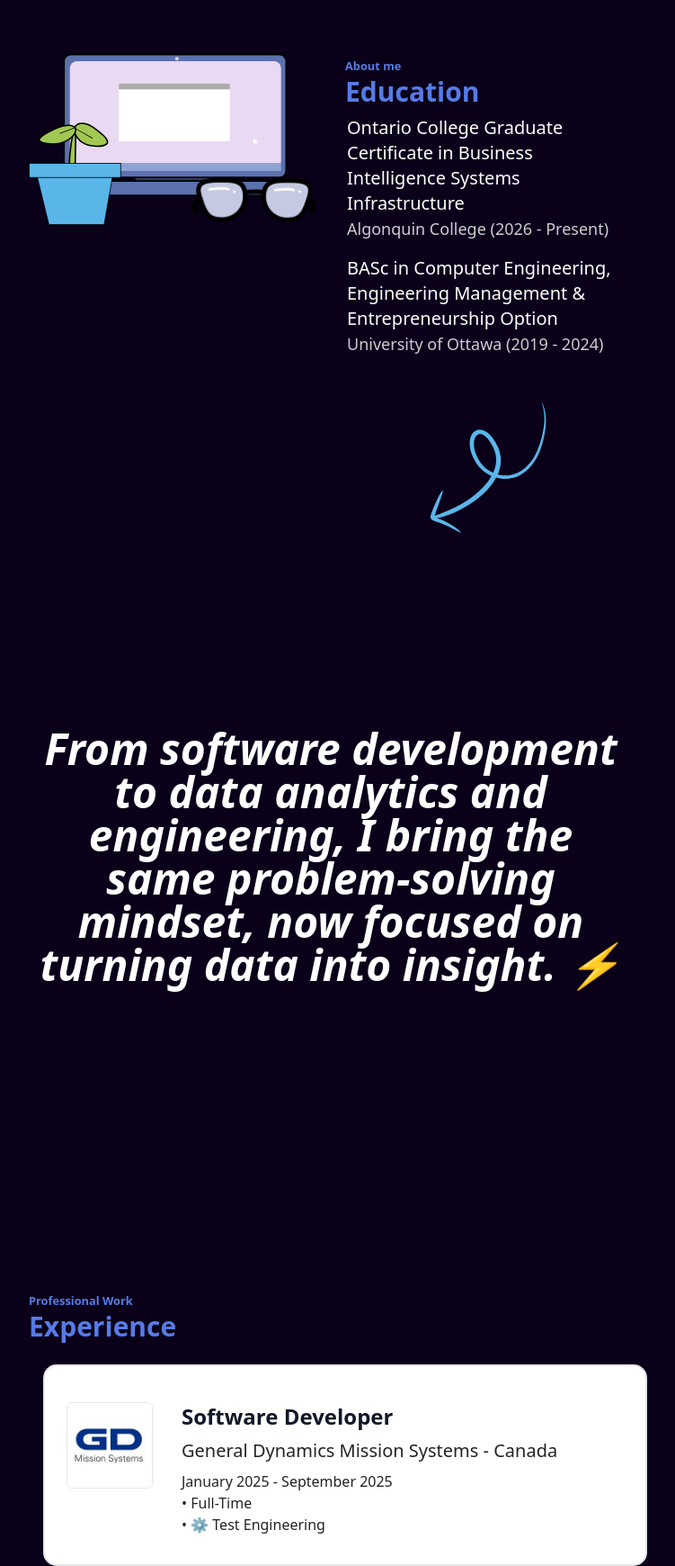
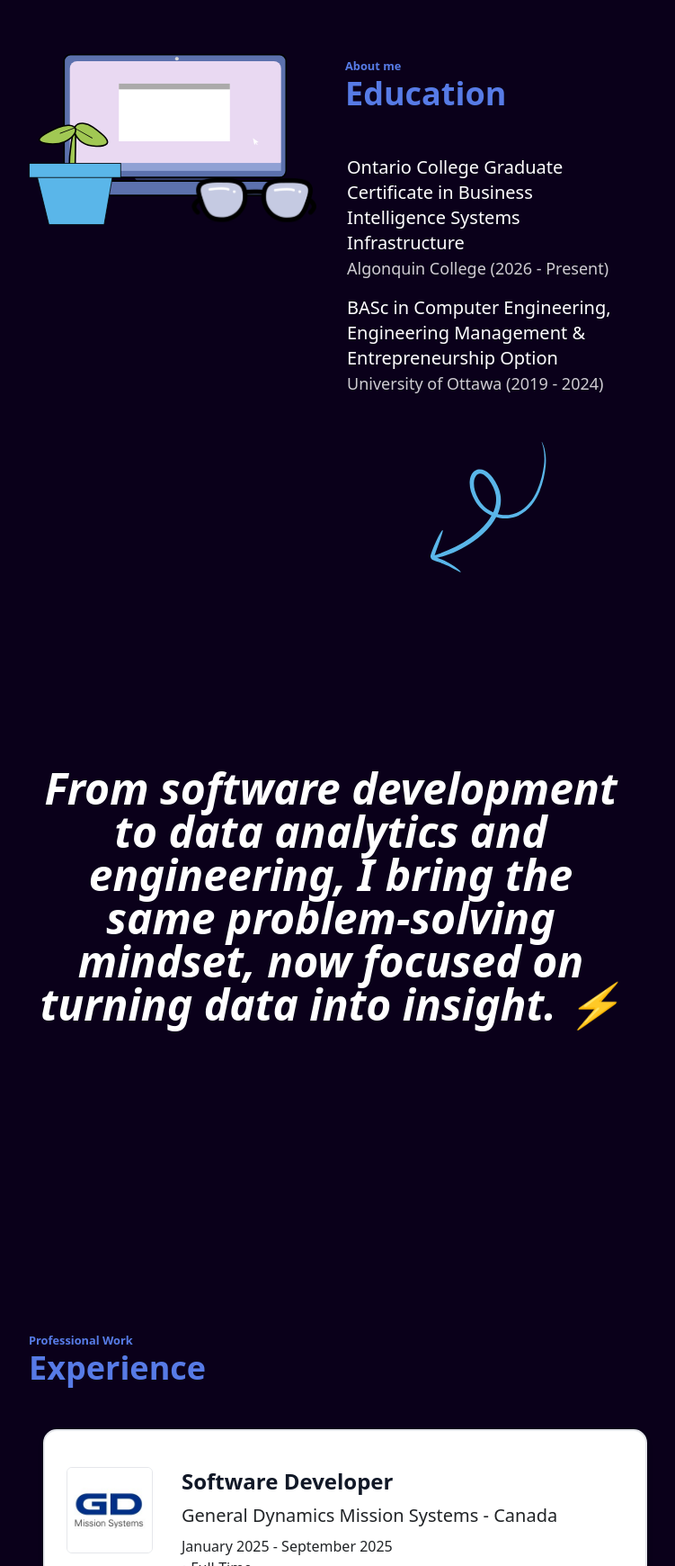
Before and after one commit to sheenamrv/sheenamrv.github.io, a Next.js app: page / in a window 1280 px wide. Shown: the part 1026-2766 px from the top of the page at 90% size, without its empty margins (272-1023 px from the left). Built offline with nearby package versions, Linux system fonts and the light colour scheme.

Commit message:
Update headings

```diff
--- a/app/components/AboutSection.jsx
+++ b/app/components/AboutSection.jsx
@@ -25,10 +25,9 @@
             <small className="text-[#577BE6] mb-4 text-l font-bold">
               About me
             </small>
-            <h2 className="text-[#577BE6] mb-2 text-xl sm:text-2xl lg:text-3xl font-bold">
+            <h1 className="text-[#577BE6] m-b text-4xl font-extrabold mb-12">
               Education
-            </h2>
-
+            </h1>
             <p className="text-[#ffffff] text-lg sm:text-xl px-0.5 font-medium">
               Ontario College Graduate Certificate in Business Intelligence
               Systems Infrastructure
--- a/app/components/ExperiencesSection.jsx
+++ b/app/components/ExperiencesSection.jsx
@@ -13,9 +13,9 @@
           <small className="text-[#577BE6] mb-4 text-l font-bold ">
             Professional Work
           </small>
-          <h2 className="text-[#577BE6] mb-2 text-xl sm:text-2xl lg:text-3xl font-bold">
+          <h1 className="text-[#577BE6] m-b text-4xl font-extrabold mb-12">
             Experience
-          </h2>
+          </h1>
           <PanelList />
         </div>
       </div>
--- a/app/components/ProjectsSection.jsx
+++ b/app/components/ProjectsSection.jsx
@@ -8,10 +8,10 @@
         <div></div>
         <div></div>
         <div className="col-span-8">
-          <small className="text-[#577BE6] mb-4 text-l font-bold ">
+          <small className="text-[#577BE6] mb-4 text-l font-bold">
             Personal
           </small>
-          <h1 className="text-[#577BE6] m-b text-4xl font-extrabold mb-12 ">
+          <h1 className="text-[#577BE6] m-b text-4xl font-extrabold mb-12">
             Projects
           </h1>
           <CardList></CardList>
```
